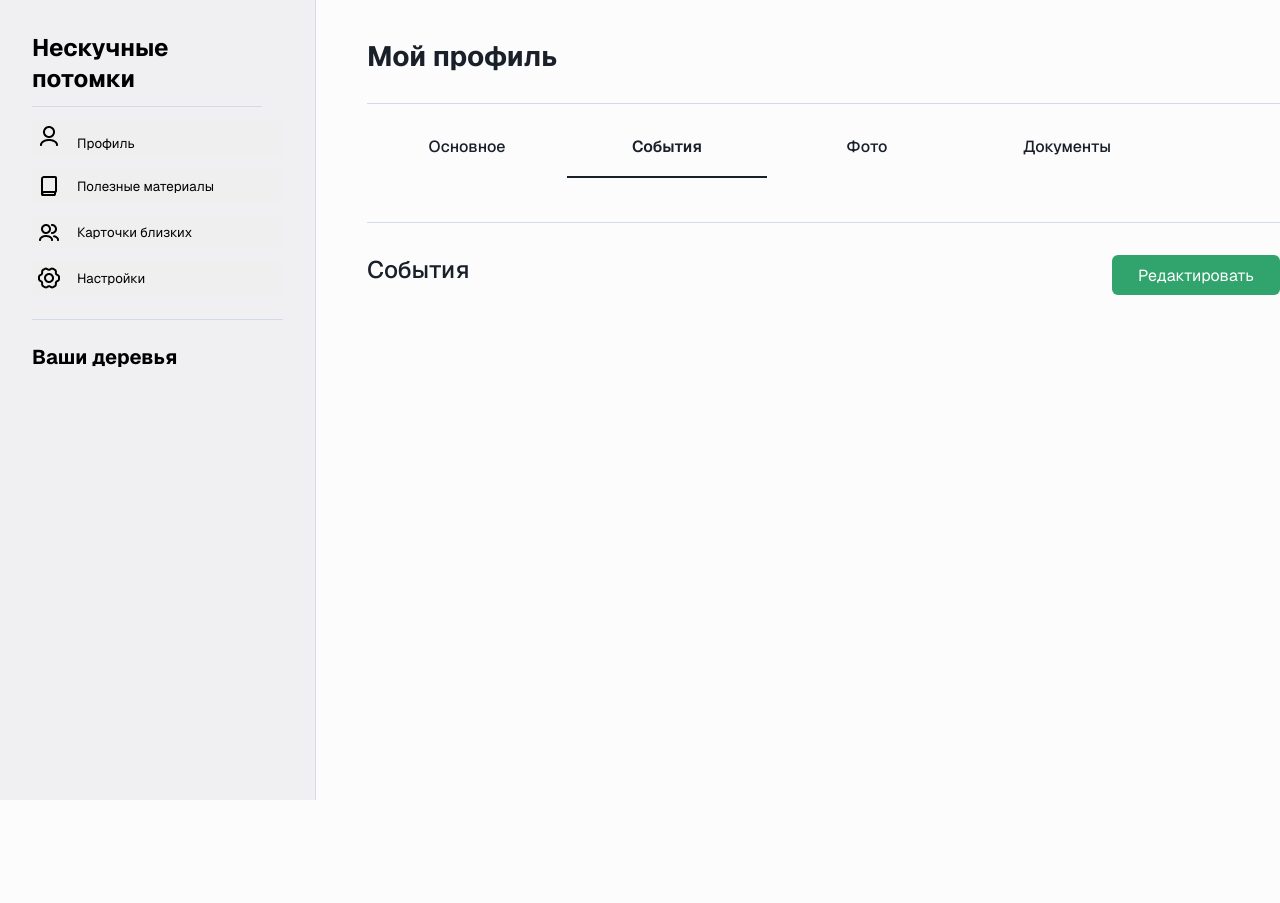
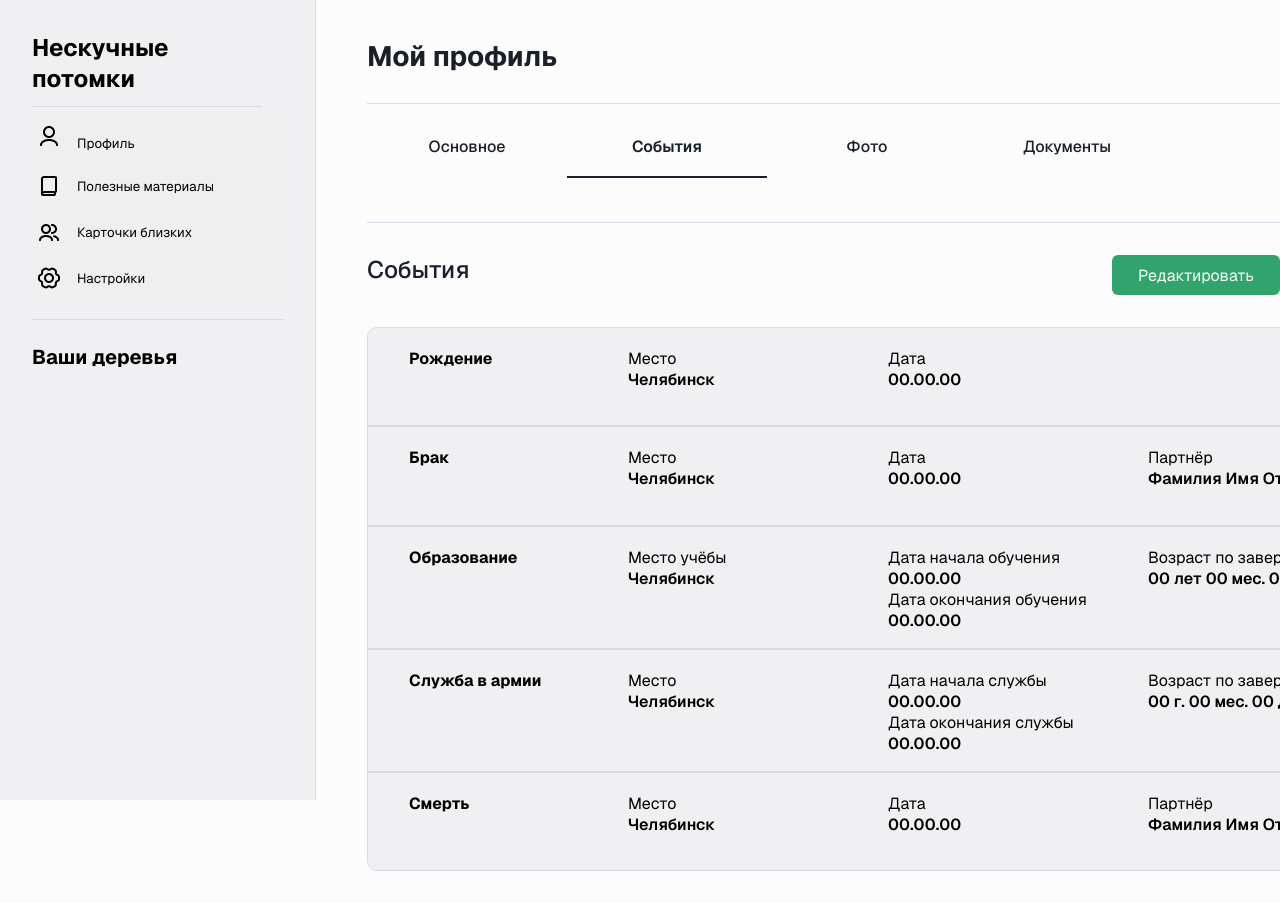
Before and after one commit to Ninjafio/descendants, a Next.js app: page /profile/profileEvent in a window 1280 px wide. Shown: the top 903 px of the page. Before the commit the page ends 800 px from the top, so only its background shows below. Built offline with nearby package versions, Linux system fonts and the light colour scheme.

Commit message:
профиль готов полностью

```diff
--- a/src/app/profile/profileEvent/ProfileEvent.scss
+++ b/src/app/profile/profileEvent/ProfileEvent.scss
@@ -4,7 +4,7 @@
     flex-direction: column;
     max-width: 1489px;
 
-    .conteiner__title{
+    .conteiner__title {
         font-family: 'Geist';
         font-weight: 500;
         font-size: 24px;
@@ -52,11 +52,12 @@
 
 
     }
-    .conteiner__eby{
+
+    .conteiner__eby {
         display: flex;
         flex-direction: row;
 
-         .eby__button{
+        .eby__button {
             font-size: 16px;
             background-color: #30A46C;
             width: 168px;
@@ -70,5 +71,60 @@
         }
     }
 
+    .conteiner__event {
+        width: 1086px;
+        height: 542px;
+        display: flex;
+        flex-direction: column;
+        background-color: #F0F0F3;
+        border-radius: 10px;
+        margin: 32px 0 32px 0;
+        border: 1px solid #D2DBE7;
+
+        .event__block {
+            width: 1086px;
+            min-height: 84px;
+            display: flex;
+            flex-direction: row;
+            border: 1px solid #00000017;
+            border-left: none;
+            border-right: none;
+
+            .block__text{
+                min-height: 100px;
+                min-width: 260px;
+                display: flex;
+                flex-direction: column;
+
+
+                .block__item{
+                    font-size: 16px;
+                    font-weight: 400;
 
                 }
+                .block__item--left{
+                    font-weight: 700;
+                    margin-left: 41px;
+
+                }
+                .block__item--semiBold{
+                    font-weight: 600;
+                }
+
+               .block__item--end{
+                padding-bottom: 20px;
+               }
+               .block__item--first{
+                margin-top: 20px;
+               }
+            }
+
+        }
+        .event__block--start{
+            border-top: none;
+        }
+        .event__block--end{
+            border-bottom: none;
+        }
+    }
+}
--- a/src/app/profile/profileEvent/page.tsx
+++ b/src/app/profile/profileEvent/page.tsx
@@ -10,16 +10,102 @@ const ProfileEvent = () => {
         <div className='conteiner__line'></div>
         <div className="conteiner__list">
           <a href='/profile/profileAboutMe' className="conteiner__item ">Основное</a>
-          <a href='/profile/profileEvent'className="conteiner__item conteiner__item--active">События</a>
-          <a href='/profile/profilePhoto'className="conteiner__item">Фото</a>
-          <a href='/profile/profileDocuments'className="conteiner__item">Документы</a>
+          <a href='/profile/profileEvent' className="conteiner__item conteiner__item--active">События</a>
+          <a href='/profile/profilePhoto' className="conteiner__item">Фото</a>
+          <a href='/profile/profileDocuments' className="conteiner__item">Документы</a>
         </div>
         <div className='conteiner__line'></div>
         <div className="conteiner__eby">
-        <h2 className="conteiner__title">События</h2>
-        <button className='eby__button'>Редактировать</button>
+          <h2 className="conteiner__title">События</h2>
+          <button className='eby__button'>Редактировать</button>
         </div>
-
+        <div className="conteiner__event">
+          <div className="event__block event__block--start">
+            <div className="block__text ">
+              <p className='block__item block__item--left block__item--first'>Рождение</p>
+            </div>
+            <div className="block__text">
+              <p className='block__item block__item--first'>Место</p>
+              <p className='block__item block__item--semiBold'>Челябинск</p>
+            </div>
+            <div className="block__text">
+              <p className='block__item block__item--first' >Дата</p>
+              <p className='block__item block__item--semiBold'>00.00.00</p>
+            </div>
+          </div>
+          <div className="event__block">
+            <div className="block__text ">
+              <p className='block__item block__item--left block__item--first'>Брак</p>
+            </div>
+            <div className="block__text">
+              <p className='block__item block__item--first'>Место</p>
+              <p className='block__item block__item--semiBold'>Челябинск</p>
+            </div>
+            <div className="block__text">
+              <p className='block__item  block__item--first'>Дата</p>
+              <p className='block__item block__item--semiBold'>00.00.00</p>
+            </div>
+            <div className="block__text">
+              <p className='block__item block__item--first'>Партнёр</p>
+              <p className='block__item block__item--semiBold'>Фамилия Имя Отчество</p>
+            </div>
+          </div>
+          <div className="event__block">
+            <div className="block__text ">
+              <p className='block__item block__item--left block__item--first'>Образование</p>
+            </div>
+            <div className="block__text">
+              <p className='block__item block__item--first'>Место учёбы</p>
+              <p className='block__item block__item--semiBold'>Челябинск</p>
+            </div>
+            <div className="block__text">
+              <p className='block__item block__item--start block__item--first'>Дата начала обучения</p>
+              <p className='block__item block__item--semiBold'>00.00.00</p>
+               <p className='block__item'>Дата окончания обучения</p>
+              <p className='block__item block__item--semiBold block__item--end'>00.00.00</p>
+            </div>
+            <div className="block__text">
+              <p className='block__item block__item--first'>Возраст по завершении события</p>
+              <p className='block__item block__item--semiBold'>00 лет 00 мес. 00 дней</p>
+            </div>
+          </div>
+          <div className="event__block">
+            <div className="block__text ">
+              <p className='block__item block__item--left block__item--first'>Служба в армии</p>
+            </div>
+            <div className="block__text">
+              <p className='block__item block__item--first'>Место</p>
+              <p className='block__item block__item--semiBold'>Челябинск</p>
+            </div>
+            <div className="block__text">
+              <p className='block__item block__item--start block__item--first' >Дата начала службы</p>
+              <p className='block__item block__item--semiBold'>00.00.00</p>
+               <p className='block__item'>Дата окончания службы</p>
+              <p className='block__item block__item--semiBold block__item--end'>00.00.00</p>
+            </div>
+            <div className="block__text">
+              <p className='block__item block__item--first'>Возраст по завершении события</p>
+              <p className='block__item block__item--semiBold '>00 г. 00 мес. 00 дней</p>
+            </div>
+          </div>
+          <div className="event__block event__block--end">
+            <div className="block__text ">
+              <p className='block__item block__item--left block__item--first'>Смерть</p>
+            </div>
+            <div className="block__text">
+              <p className='block__item block__item--first'>Место</p>
+              <p className='block__item block__item--semiBold'>Челябинск</p>
+            </div>
+            <div className="block__text">
+              <p className='block__item block__item--first'>Дата</p>
+              <p className='block__item block__item--semiBold'>00.00.00</p>
+            </div>
+            <div className="block__text">
+              <p className='block__item block__item--first'>Партнёр</p>
+              <p className='block__item block__item--semiBold'>Фамилия Имя Отчество</p>
+            </div>
+          </div>
+        </div>
       </div>
     </div>
   )
```
Lines whose indentation alone changed are shown as unchanged.
